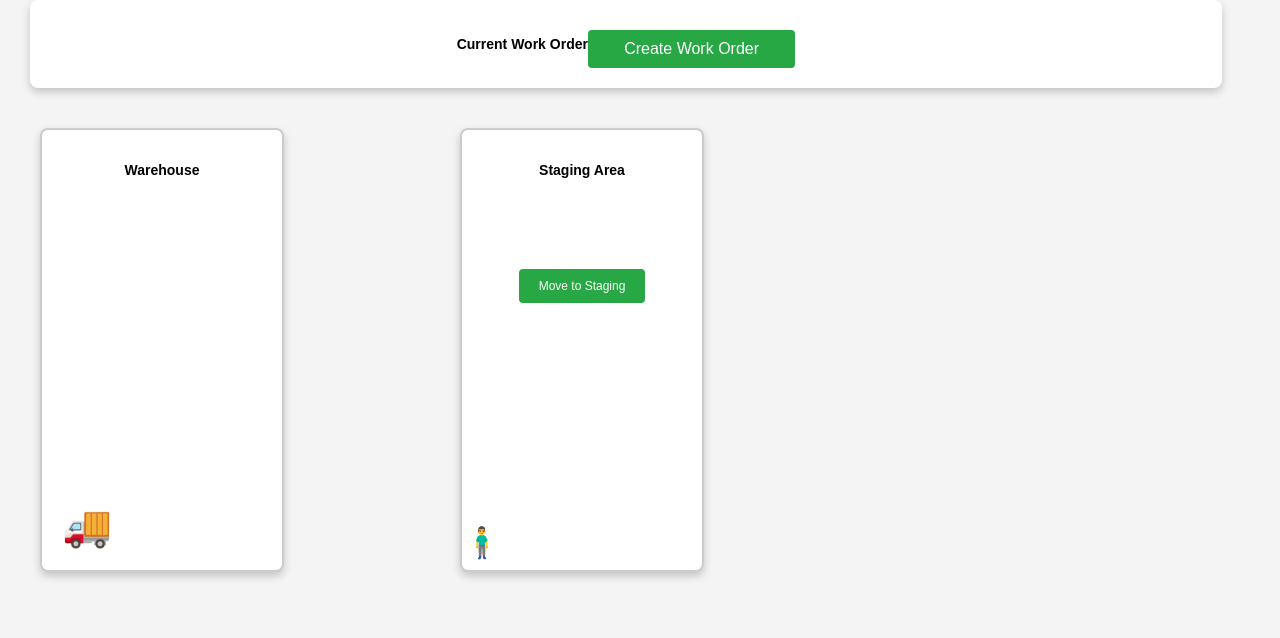
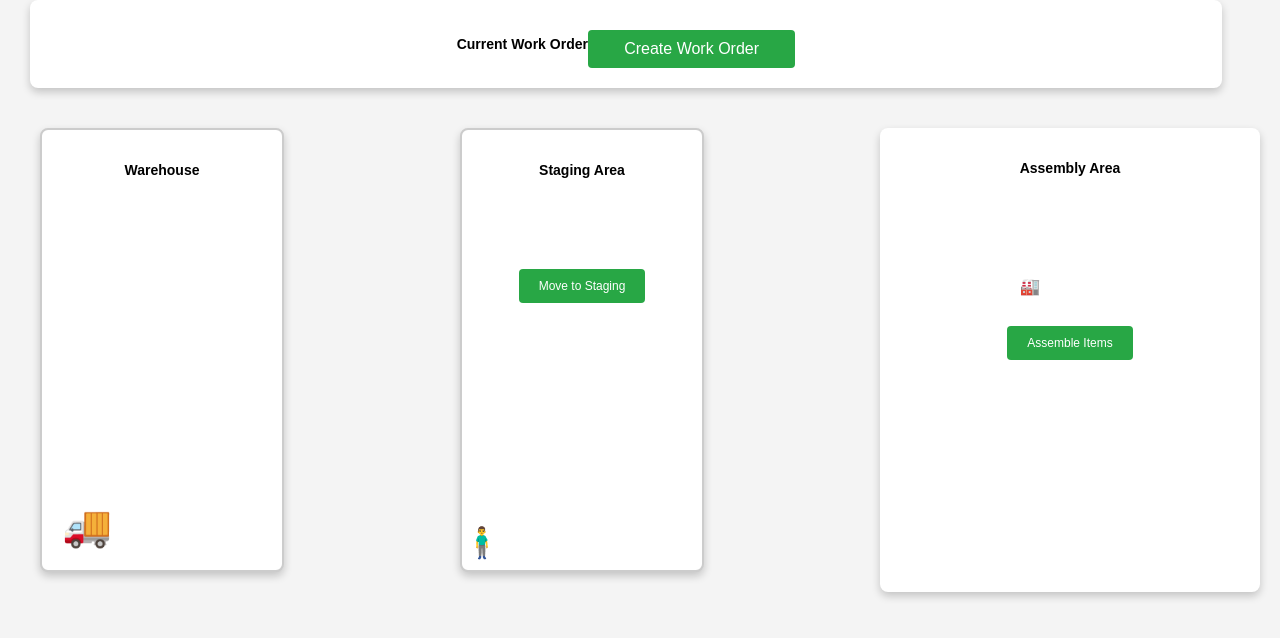
Before and after one commit to Wolfenheimm/erp-demo, a React (Create React App) app: page / in a window 1280 px wide. Shown: the top 638 px of the page. Built offline with nearby package versions, Linux system fonts and the light colour scheme.

Commit message:
Add assemble items function call and implementation

```diff
--- a/src/App.js
+++ b/src/App.js
@@ -1,6 +1,6 @@
 import React, { useState, useEffect, useCallback, useRef} from "react";
 import { motion } from "framer-motion";
-import { callInventoryInsertion, callCreateWorkOrder, callPrepareStagingArea, queryInventoryByLocation } from "./polkadot";
+import { callInventoryInsertion, callCreateWorkOrder, callPrepareStagingArea, callAssembleProduct, queryInventoryByLocation } from "./polkadot";
 import "./App.css";
 
 const newWorkOrder = {
@@ -22,18 +22,6 @@ const ITEM_TEMPLATES = [
   {
     moved_by: "bob",
     sku: "123123123",
-    abc_code: "A",
-    inventory_type: "RawMaterial",
-    product_type: "RawMaterials",
-    qty: 10,
-    weight: 5,
-    shelf_life: 365,
-    cycle_count: 0,
-    location: "Warehouse",
-  },
-  {
-    moved_by: "bob",
-    sku: "123123124",
     abc_code: "A",
     inventory_type: "RawMaterial",
     product_type: "RawMaterials",
@@ -69,6 +57,9 @@ function App() {
   const [stagingWidth, setStagingWidth] = useState(0);
   const [staging, setStaging] = useState([]);
   const [isPersonMoving, setIsPersonMoving] = useState(false);
+  const [assemblyItems, setAssemblyItems] = useState([]); // Items for assembly
+  const [isFactoryMoving, setIsFactoryMoving] = useState(false); // Animation for factory
+  const assemblyRef = useRef(null);
 
   // Handle work order creation
   const handleCreateWorkOrder = async () => {
@@ -177,6 +168,24 @@ function App() {
     return () => clearInterval(interval);
   }, [handleDelivery]);
 
+  const handleAssembleItems = async () => {
+    try {
+      const senderSeed = "//Alice"; // Replace with your seed/mnemonic
+      const stagingLocation = "Staging";
+      const serialNumber = Math.floor(Math.random() * 100000); // Example serial number
+
+      await callAssembleProduct(senderSeed, newWorkOrder, serialNumber, stagingLocation);
+
+      setAssemblyItems([...staging]); // Move staging items to assembly
+      setStaging([]); // Clear staging
+      setIsFactoryMoving(true);
+
+      setTimeout(() => setIsFactoryMoving(false), 3000); // End animation
+    } catch (error) {
+      console.error("Error assembling items:", error);
+    }
+  };
+
   return (
     <div>
       {/* Work Order Section */}
@@ -262,6 +271,46 @@ function App() {
           {/* Move Materials Button */}
           <button onClick={moveToStaging}>Move to Staging</button>
       </div>
+
+      {/* Assembly Area */}
+      <div ref={assemblyRef} className="section assembly">
+        <h2>Assembly Area</h2>
+        {workOrder && (
+          <motion.div
+            className="work-order-card"
+            animate={{ opacity: 1, scale: 1 }}
+            initial={{ opacity: 0, scale: 0.8 }}
+            transition={{ duration: 0.5 }}
+          >
+            <p><strong>Order Number:</strong> {workOrder.work_order_number}</p>
+            <p><strong>SKU:</strong> {workOrder.recipe.sku}</p>
+            <p><strong>Recipe ID:</strong> {workOrder.recipe.recipe_id}</p>
+          </motion.div>
+        )}
+        <div className="items">
+          {assemblyItems.map((item, index) => (
+            <motion.div
+              key={item.serial_number || index}
+              className="item"
+              animate={{ scale: 1.2 }}
+              transition={{ duration: 0.5 }}
+            >
+              <p>SKU: {item.sku}</p>
+              <p>Lot: {item.lot_number}</p>
+              <p>Qty: {item.qty}</p>
+            </motion.div>
+          ))}
+        </div>
+        <motion.div
+          className="factory"
+          animate={isFactoryMoving ? { x: 200 } : { x: 0 }}
+          transition={{ duration: 3, ease: "easeInOut" }}
+        >
+          🏭
+        </motion.div>
+        <button onClick={handleAssembleItems}>Assemble Items</button>
+      </div>
+
     </div>
   </div>
   );
--- a/src/polkadot.js
+++ b/src/polkadot.js
@@ -113,6 +113,40 @@ export async function callPrepareStagingArea(senderSeed, workOrder) {
   });
 }
 
+export async function callAssembleProduct(senderSeed, newWorkOrder, serialNumber, stagingLocation) {
+  const api = await connectToBlockchain();
+
+  const keyring = new Keyring({ type: 'sr25519' });
+  const sender = keyring.addFromUri(senderSeed);
+
+  // Prepare the extrinsic
+  const extrinsic = api.tx.assembly.assembleProduct(newWorkOrder, serialNumber, stagingLocation);
+
+  // Sign and send the transaction
+  return new Promise((resolve, reject) => {
+    extrinsic
+      .signAndSend(sender, { nonce: -1 }, ({ status, events, dispatchError }) => {
+        if (status.isInBlock) {
+          console.log(`Transaction included at blockHash ${status.asInBlock}`);
+          resolve(status.asInBlock.toHex());
+        } else if (status.isFinalized) {
+          console.log(`Transaction finalized at blockHash ${status.asFinalized}`);
+        } else if (dispatchError) {
+          if (dispatchError.isModule) {
+            const decoded = api.registry.findMetaError(dispatchError.asModule);
+            const { docs, name, section } = decoded;
+            reject(new Error(`${section}.${name}: ${docs.join(' ')}`));
+          } else {
+            reject(dispatchError.toString());
+          }
+        }
+      })
+      .catch((error) => {
+        reject(error);
+      });
+  });
+}
+
 export async function queryInventoryByLocation() {
   const api = await connectToBlockchain();
 
```
